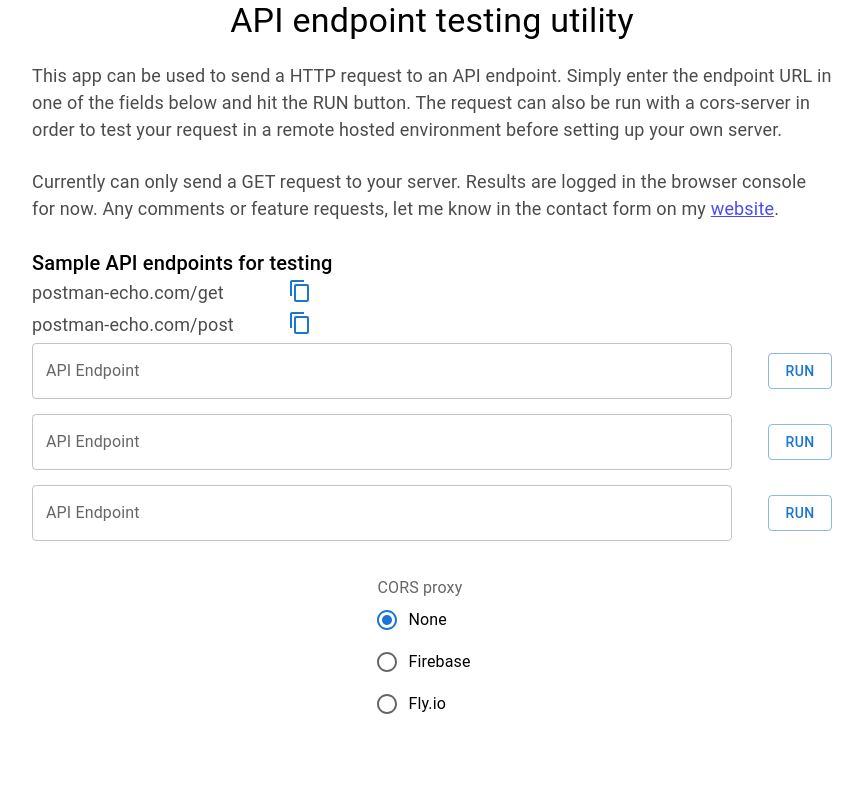
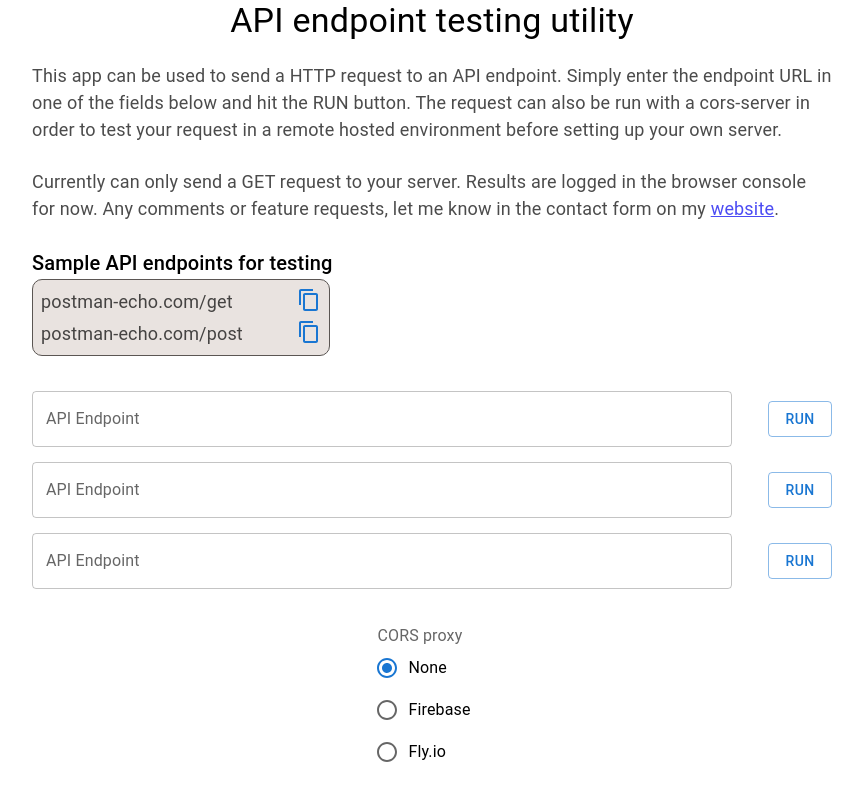
Before and after one commit to isoaxe/test-my-api, a React (Create React App) app: page / in a window 1280 px wide. Shown: the whole page, without its empty margins (208-1071 px from the left). Built offline with nearby package versions, Linux system fonts and the light colour scheme.

Commit message:
SampleUrls: Add further styling
Wrap the endpoints in a styled Box in a style similar to the MUI docs.

```diff
--- a/src/components/SampleUrls.tsx
+++ b/src/components/SampleUrls.tsx
@@ -34,8 +34,10 @@ function SampleUrls() {
       <Typography variant="h6" component="h6" sx={headingStyle}>
         Sample API endpoints for testing
       </Typography>
-      <SingleUrl url={POSTMAN_GET} />
-      <SingleUrl url={POSTMAN_POST} />
+      <Box sx={endpointsWrapper}>
+        <SingleUrl url={POSTMAN_GET} />
+        <SingleUrl url={POSTMAN_POST} />
+      </Box>
       <Snackbar
         open={showCopyAlert}
         onClose={() => setShowCopyAlert(false)}
@@ -54,10 +56,20 @@ const sampleWrapper = {
   display: "flex",
   flexDirection: "column",
   width: "100%",
+  marginBottom: "25px",
 };
 
 const headingStyle = {
   width: "100%",
+};
+
+const endpointsWrapper = {
+  border: "1px solid #5b5653",
+  borderRadius: "10px",
+  background: "#e9e3e0",
+  marginBottom: "10px",
+  padding: "8px 8px 3px 8px",
+  maxWidth: "280px",
 };
 
 /* Below styles are for <SingleUrl/> helper component. */
@@ -71,7 +83,6 @@ const urlWrapper = {
   display: "flex",
   flexDirection: "row",
   justifyContent: "space-between",
-  maxWidth: "280px",
   marginBottom: "5px",
 };
 
```
